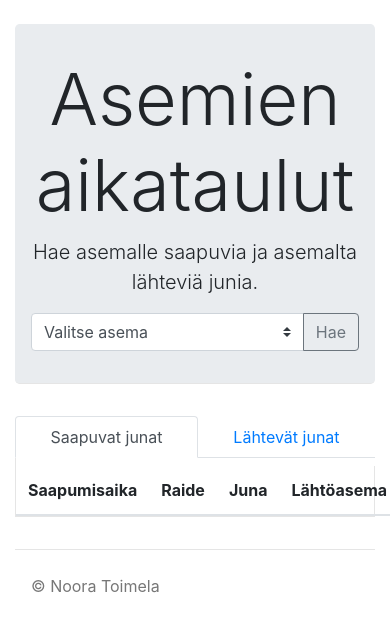
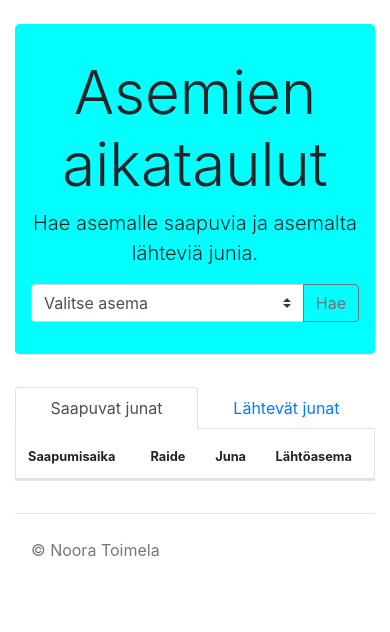
Before and after one commit to noora-t/Juna-aikataulut, a plain HTML site: page index.html in a window 390 px wide. Drawn offline with nearby package versions, Linux system fonts and the light colour scheme.

Commit message:
Update junat.css

```diff
--- a/junat.css
+++ b/junat.css
@@ -79,6 +79,18 @@ body {
   }
 }
 
+@media screen and (max-width: 26em) {
+  .jumbotron {
+    background-color: aqua;
+  }
+  .tab-content {
+    font-size: 0.8em;
+  }
+  .display-3 {
+    font-size: 60px;
+  }
+}
+
 thead {
     border-top: 0.5em solid white;
 }
```
